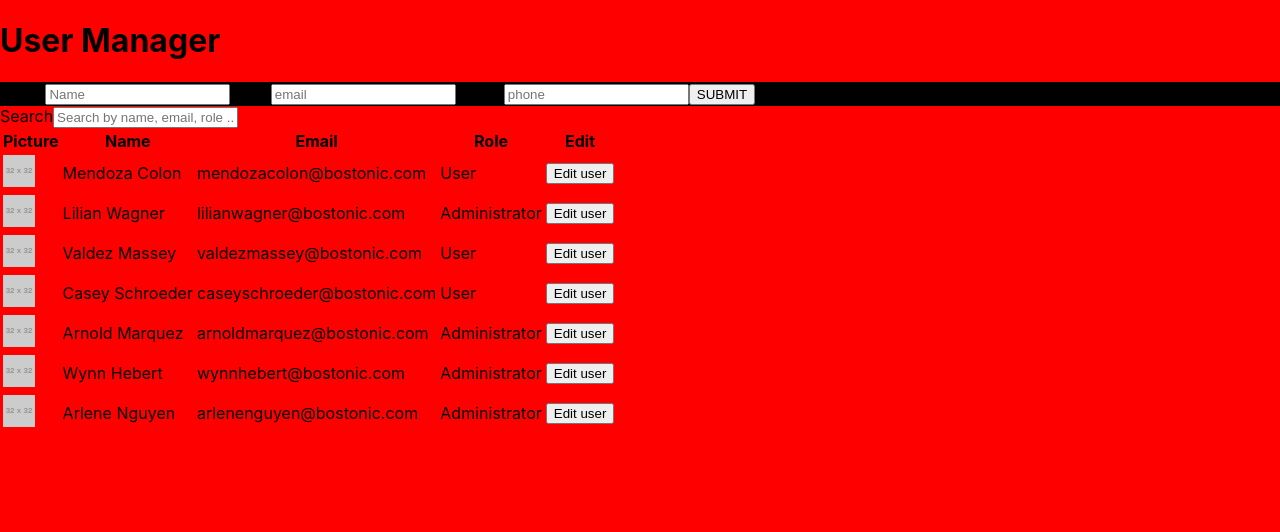
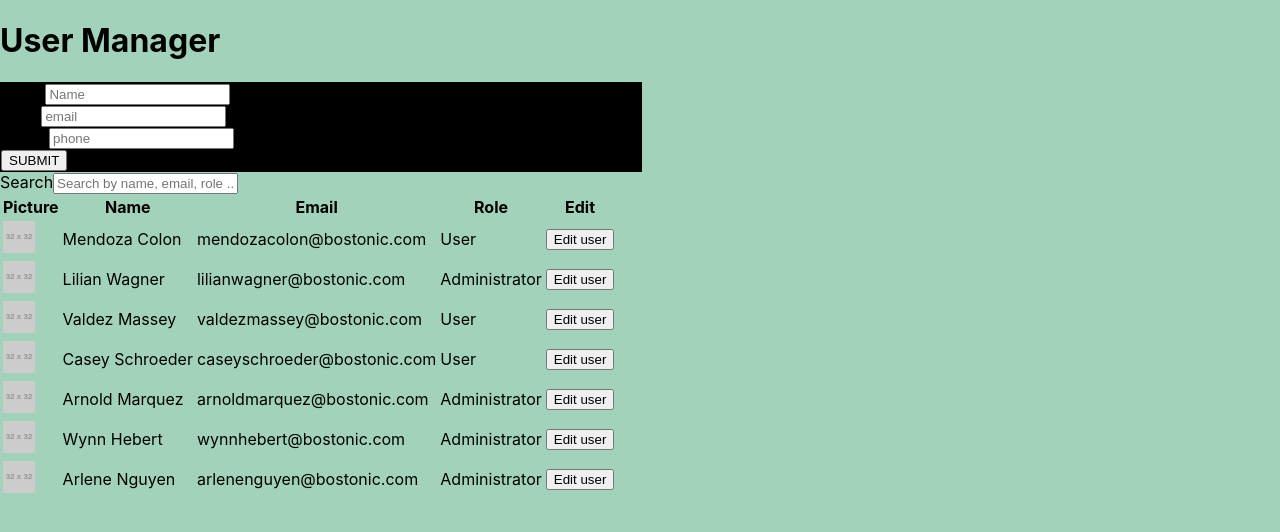
Before and after one commit to dinotudor/modals-and-filter, a React (Create React App) app: page / in a window 1280 px wide. Shown: the top 532 px of the page. Built offline with nearby package versions, Linux system fonts and the light colour scheme.

Commit message:
Form structure to apply mterial UI

```diff
--- a/src/components/AddUser.js
+++ b/src/components/AddUser.js
@@ -29,21 +29,23 @@ class AddUser extends Component {
   render(){
 
   return (
-    <div className="add-user">
+    <section className="add-user">
       <form onSubmit={this.handleFormSubmit}>
+        <div>
           <label>Name</label>
           <input type="text" name="name" placeholder="Name" onChange={(e) => this.handleChange(e)} value={this.state.name} required />
-
+        </div>
+        <div>
           <label>Email</label>
           <input type="email" name="email" placeholder="email" onChange={(e) => this.handleChange(e)} value={this.state.email} required />
-
+        </div>
+        <div>
           <label>Phone</label>
           <input type="text" name="phone" placeholder="phone" onChange={(e) => this.handleChange(e)} value={this.state.phone}  />
-
+        </div>
         <button type="submit" >SUBMIT</button>
-
       </form>
-    </div>
+    </section>
   )
 }
 }
--- a/src/css/main.css
+++ b/src/css/main.css
@@ -1,6 +1,7 @@
 body {
-  background: red; }
+  background: #a3d2bb; }
 
 .add-user {
   border: 1px solid #000;
-  background: #000; }
+  background: #000;
+  width: 50%; }
--- a/src/scss/components/_add-user.scss
+++ b/src/scss/components/_add-user.scss
@@ -1,4 +1,5 @@
 .add-user {
   border: 1px solid #000;
-  background: #000
+  background: #000;
+  width: 50%;
 }
```
Lines whose indentation alone changed are shown as unchanged.
